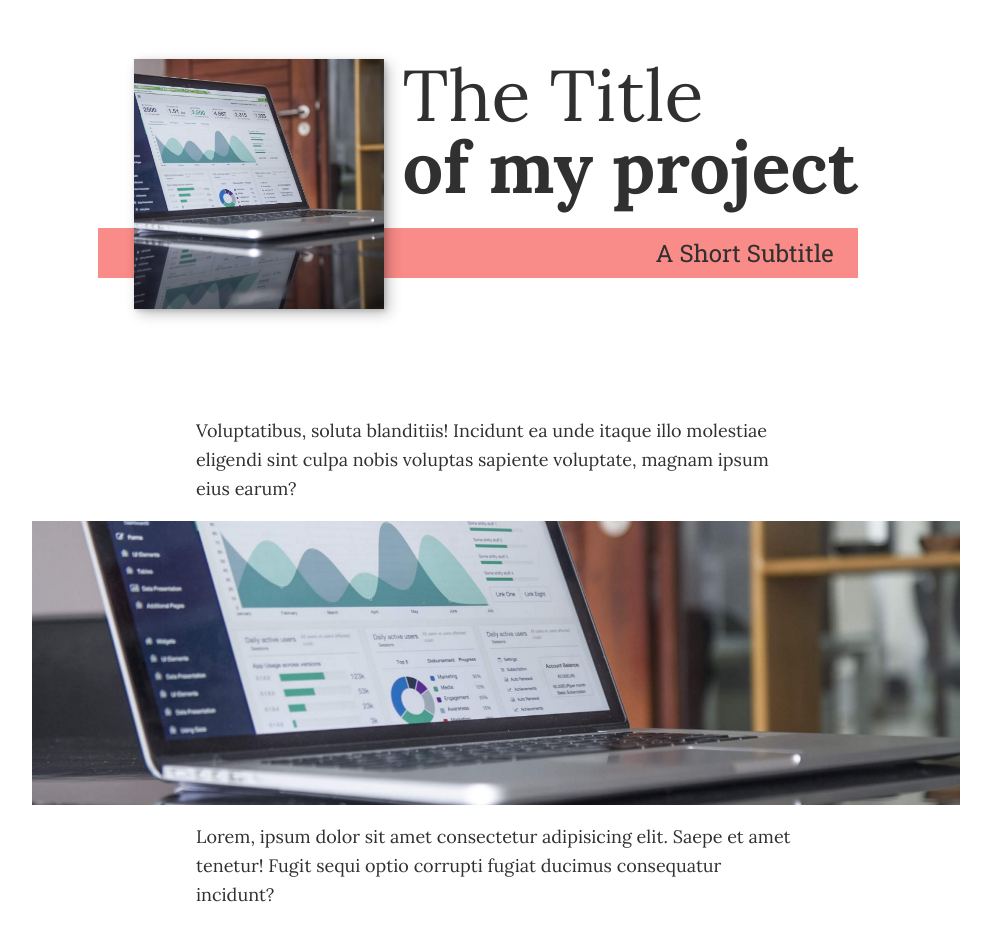
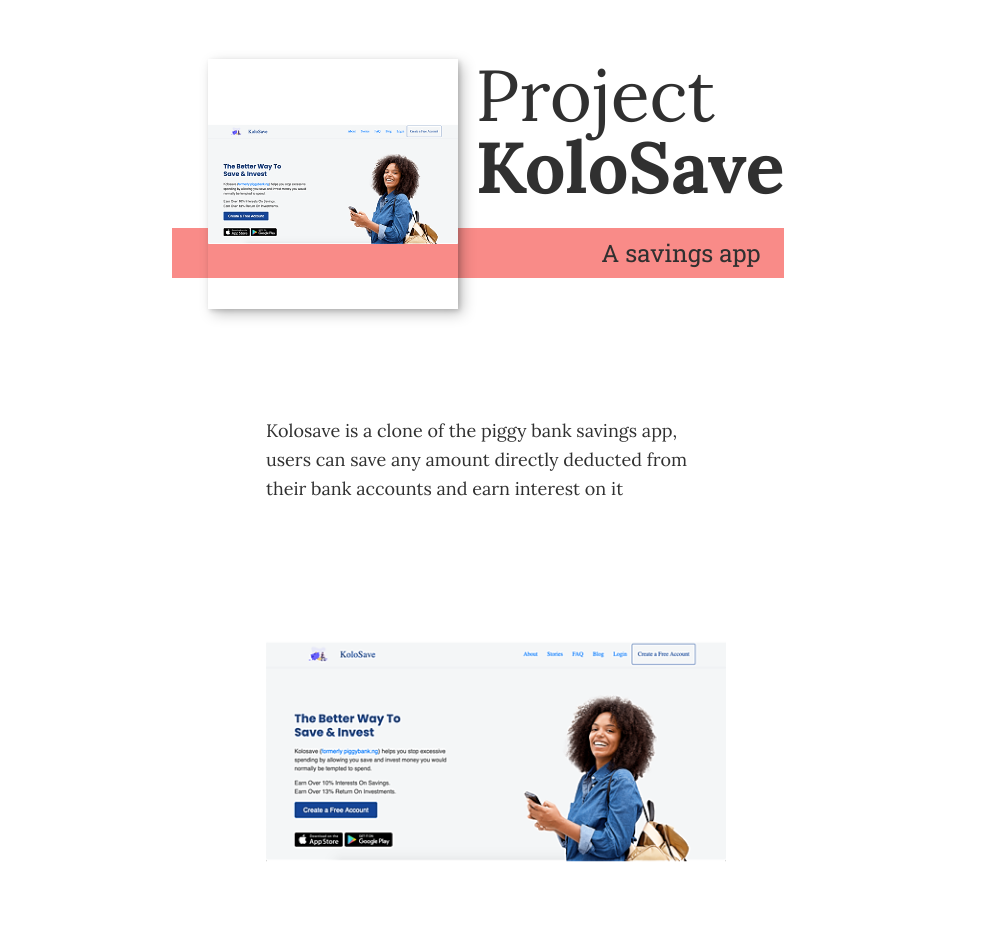
Before and after one commit to owans/My-Portfolio, a React (Create React App) app: page /portfolio1 in a window 1280 px wide. Shown: the part 100-1032 px from the top of the page, without its empty margins (144-1135 px from the left). Built offline with nearby package versions, Linux system fonts and the light colour scheme.

Commit message:
changed placeholder text in first portfolio item

```diff
--- a/src/Components/Portfolio-item.js
+++ b/src/Components/Portfolio-item.js
@@ -1,10 +1,8 @@
 import React from "react";
 import firstImage from "../img/owans.png";
-import PortfolioImage1 from "../img/portfolio-01.jpg";
-import PortfolioDetails from "../img/portfolio-details.jpg";
+import PortfolioImage1 from "../img/portfolio-01.png";
+import PortfolioDetails from "../img/portfolio-01.png";
 import Footer from "./common/Footer";
-
-
 
 export default class PortfolioItem extends React.Component{
     constructor(props) {
@@ -52,24 +50,35 @@
                         <li className="nav__item"><a href="/#services" className="nav__link">My Services</a></li>
                         <li className="nav__item"><a href="/#about" className="nav__link">About Me</a></li>
                         <li className="nav__item"><a href="/#work" className="nav__link">My Work</a></li>
+                        <li className="nav__item"><a href="/#speak" className="nav__link">Speaking Engagement</a></li>
                     </ul>
                 </nav>
                 </header>
                 <section className="intro" id="home">
                     <h1 className="section__title section__title--intro">
-                        The Title <strong>of my project</strong>
+                        Project <strong>KoloSave</strong>
                     </h1>
                     <p className="section__subtitle section__subtitle--intro">
-                        A Short Subtitle
+                        A savings app
                     </p>
-                    <img src={PortfolioImage1} alt="First Portfolio" className="intro__img"></img>
+                    <a href="https://kolosave.herokuapp.com" className="intro__img">
+                   <img src={PortfolioImage1} alt="First Portfolio" ></img>
+                   </a>
                 </section>
 
                 <div class="portfolio-item-individual">
-                    <p>Voluptatibus, soluta blanditiis! Incidunt ea unde itaque illo molestiae eligendi sint culpa nobis voluptas sapiente voluptate, magnam ipsum eius earum?</p>
+                    <p>Kolosave is a clone of the piggy bank savings app,
+                        users can save any amount directly deducted
+                        from their bank accounts and earn interest on it
+                    </p>
                         <img src={PortfolioDetails} alt=""></img>
-                    <p>Lorem, ipsum dolor sit amet consectetur adipisicing elit. Saepe et amet tenetur! Fugit sequi optio corrupti fugiat ducimus consequatur incidunt?</p>
-                    <p>Voluptatibus, soluta blanditiis! Incidunt ea unde itaque illo molestiae eligendi sint culpa nobis voluptas sapiente voluptate, magnam ipsum eius earum?</p>
+                    <p>Kolosave (formerly piggybank.ng) helps you stop excessive
+                        spending by allowing you save and invest money you would
+                        normally be tempted to spend.
+                    </p>
+                    <p>Earn Over 10% Interests On Savings.
+                    <br></br>Earn Over 13% Return On Investments.
+                    </p>
                 </div>
                 <Footer/>
             </div>
--- a/src/Components/Speaking.js
+++ b/src/Components/Speaking.js
@@ -1,6 +1,6 @@
 import React, {Component} from "react";
 import {Link} from "react-router-dom";
-import Portfolio1 from "../img/portfolio-01.jpg";
+import Portfolio1 from "../img/portfolio-01.png";
 import Portfolio2 from "../img/portfolio-02.jpg";
 import Portfolio3 from "../img/portfolio-03.jpg";
 import Portfolio4 from "../img/portfolio-04.jpg";
--- a/src/Components/Work.js
+++ b/src/Components/Work.js
@@ -1,6 +1,6 @@
 import React, {Component} from "react";
 import {Link} from "react-router-dom";
-import Portfolio1 from "../img/portfolio-01.jpg";
+import Portfolio1 from "../img/portfolio-01.png";
 import Portfolio2 from "../img/portfolio-02.jpg";
 import Portfolio3 from "../img/portfolio-03.jpg";
 import Portfolio4 from "../img/portfolio-04.jpg";
--- a/src/index.css
+++ b/src/index.css
@@ -396,7 +396,7 @@
 }
 
 .portfolio__item {
-  background: var(--clr-accent);
+  background: var(--clr-dark);
   overflow: hidden;
 }
 
@@ -415,6 +415,7 @@
 .portfolio__item:focus .portfolio__img {
     transform: scale(1.2);
     opacity: .5;
+    /* background: var(--clr-dark); */
 }
 
 /* footer */
@@ -464,7 +465,7 @@
 /* Individual portfolio item styles */
 
 .portfolio-item-individual {
-  padding: 0 2em 2em;
+  padding: 0 15em 2em;
   max-width: 1000px;
   margin: 0 auto;
 }
```
Also changed, not shown: src/img/portfolio-01.jpg (deleted), src/img/portfolio-01.png (added).
